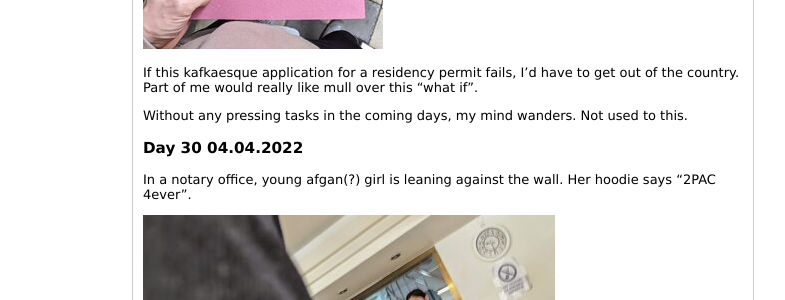
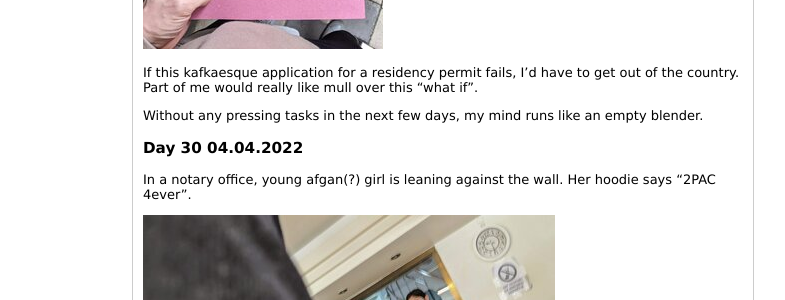
Before and after one commit to saint-angels/saint-angels.github.io, a Jekyll site: the page built from _essays/running_log.md, in a window 1280 px wide and 900 px high, scrolled down 300 px. Shown: the part 152-452 px from the top of the window, without its empty margins (247-1032 px from the left). Built offline with Jekyll 4.4.1, drawn with Linux system fonts in a browser that asks for light colours.

Commit message:
blender fix

```diff
--- a/_essays/running_log.md
+++ b/_essays/running_log.md
@@ -12,7 +12,7 @@ There is no official requirement for the pink folder, but everyone has it.
 If this kafkaesque application for a residency permit fails, I'd have to get out of the country.
 Part of me would really like mull over this "what if".
 
-Without any pressing tasks in the coming days, my mind wanders. Not used to this.
+Without any pressing tasks in the next few days, my mind runs like an empty blender.
 
 ### Day 30 04.04.2022
 In a notary office, young afgan(?) girl is leaning against the wall. Her hoodie says "2PAC 4ever".
```
